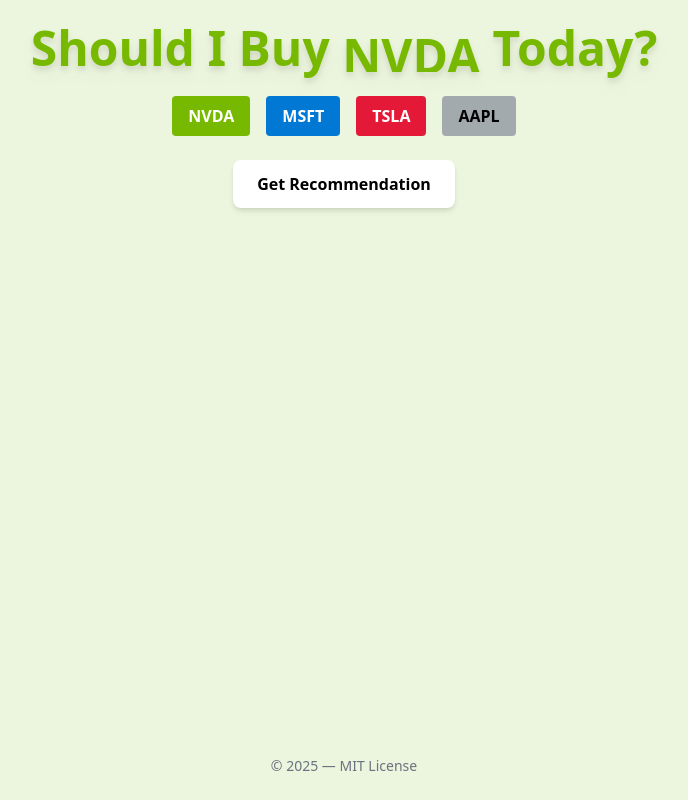
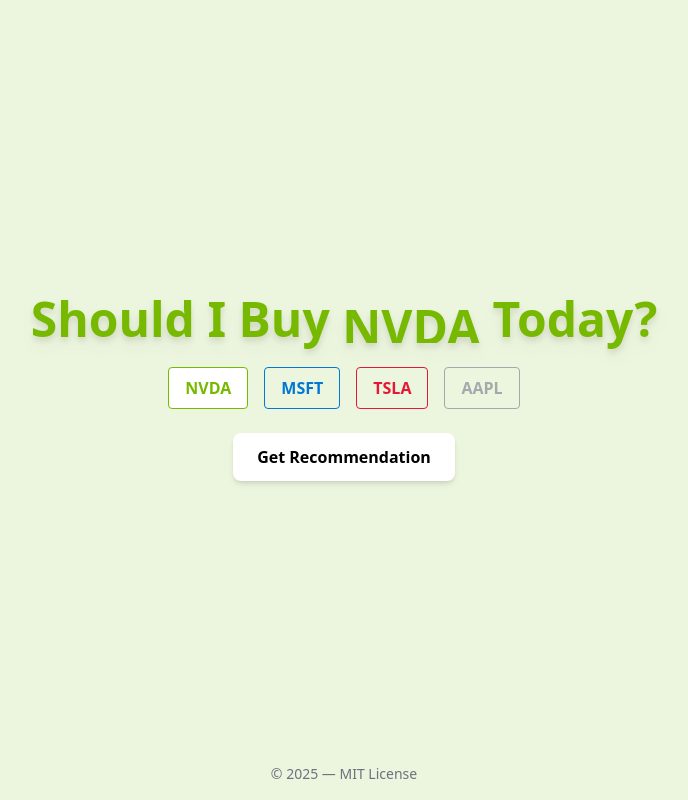
Before and after one commit to BOAZ-ADV-23-Team-Great-Heroe/BOAZ-ADV-23-Team-Great-Heroe.github.io, a plain HTML site: page index.html in a window 1280 px wide. Both pictures are taken after a click on the button "NVDA". Shown: the whole page, without its empty margins (296-984 px from the left). Drawn offline with nearby package versions, Linux system fonts and the light colour scheme.

Commit message:
main page

```diff
--- a/index.html
+++ b/index.html
@@ -23,9 +23,9 @@
     }
   </style>
 </head>
-<body id="body" class="min-h-screen flex flex-col justify-between items-center p-6 transition-all">
+<body id="body" class="min-h-screen flex items-center justify-center bg-white transition-all">
 
-  <main class="text-center space-y-6">
+  <main class="flex flex-col items-center justify-center text-center space-y-6">
     <h1 id="title" class="text-3xl sm:text-5xl font-bold drop-shadow-lg">
       Should I Buy
       <span class="slide-container">
@@ -40,10 +40,22 @@
     </h1>
 
     <div class="flex flex-wrap justify-center gap-4">
-      <button class="ticker-btn px-4 py-2 rounded font-semibold" data-index="0" style="background-color:#76B900;color:white">NVDA</button>
-      <button class="ticker-btn px-4 py-2 rounded font-semibold" data-index="1" style="background-color:#0078D4;color:white">MSFT</button>
-      <button class="ticker-btn px-4 py-2 rounded font-semibold" data-index="2" style="background-color:#E31937;color:white">TSLA</button>
-      <button class="ticker-btn px-4 py-2 rounded font-semibold" data-index="3" style="background-color:#A2AAAD;color:black">AAPL</button>
+      <button class="ticker-btn px-4 py-2 rounded font-semibold border transition" data-index="0"
+        style="--color:#76B900; color:#76B900; border-color:#76B900;">
+        NVDA
+      </button>
+      <button class="ticker-btn px-4 py-2 rounded font-semibold border transition" data-index="1"
+        style="--color:#0078D4; color:#0078D4; border-color:#0078D4;">
+        MSFT
+      </button>
+      <button class="ticker-btn px-4 py-2 rounded font-semibold border transition" data-index="2"
+        style="--color:#E31937; color:#E31937; border-color:#E31937;">
+        TSLA
+      </button>
+      <button class="ticker-btn px-4 py-2 rounded font-semibold border transition" data-index="3"
+        style="--color:#A2AAAD; color:#A2AAAD; border-color:#A2AAAD;">
+        AAPL
+      </button>
     </div>
 
     <button
@@ -56,7 +68,7 @@
     <p id="result" class="text-xl sm:text-2xl font-medium mt-2"></p>
   </main>
 
-  <footer class="text-sm text-gray-500 mt-10 text-center">
+  <footer class="text-sm text-gray-500 mt-10 text-center absolute bottom-4">
     © 2025 — MIT License
   </footer>
 
@@ -70,6 +82,7 @@
 
     let index = 0;
     let locked = false;
+    let intervalId;
 
     const slideEl = document.getElementById("ticker-slide");
     const bodyEl = document.getElementById("body");
@@ -83,23 +96,37 @@
       titleEl.style.color = color;
     }
 
-    function autoRotate() {
-      if (!locked) {
-        applyTheme(index);
-        index = (index + 1) % tickers.length;
-      }
+    function startSlideLoop() {
+      intervalId = setInterval(() => {
+        if (!locked) {
+          applyTheme(index);
+          index = (index + 1) % tickers.length;
+        }
+      }, 2000);
     }
 
     // 초기화
     applyTheme(index);
-    setInterval(autoRotate, 2000);
+    startSlideLoop();
 
     // 버튼 클릭 시 고정
     buttons.forEach(btn => {
+      const i = Number(btn.dataset.index);
       btn.addEventListener("click", () => {
         locked = true;
-        index = Number(btn.dataset.index);
+        index = i;
         applyTheme(index);
+        clearInterval(intervalId); // 슬라이딩 즉시 중단
+      });
+
+      // 호버 색상 적용
+      btn.addEventListener("mouseenter", () => {
+        btn.style.backgroundColor = getComputedStyle(btn).getPropertyValue("--color");
+        btn.style.color = tickers[i].text;
+      });
+      btn.addEventListener("mouseleave", () => {
+        btn.style.backgroundColor = "white";
+        btn.style.color = getComputedStyle(btn).getPropertyValue("--color");
       });
     });
 
```
